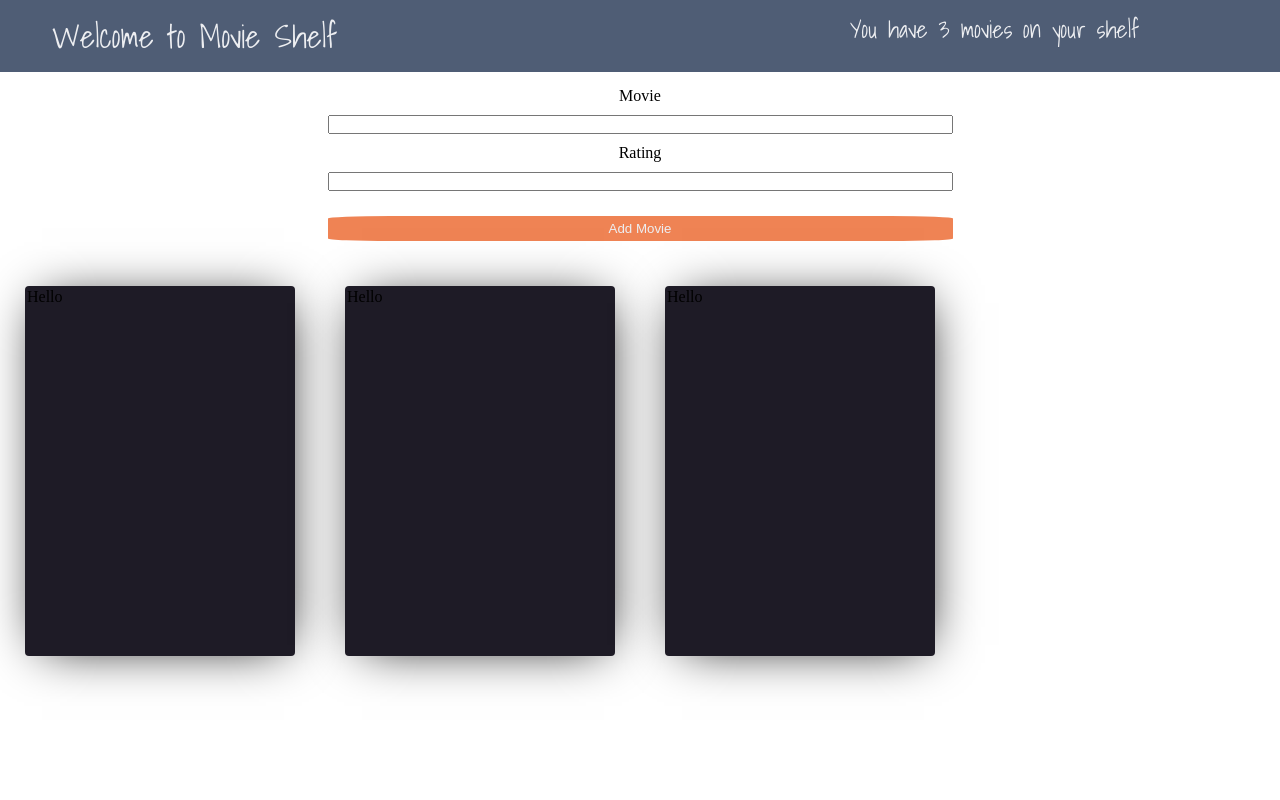
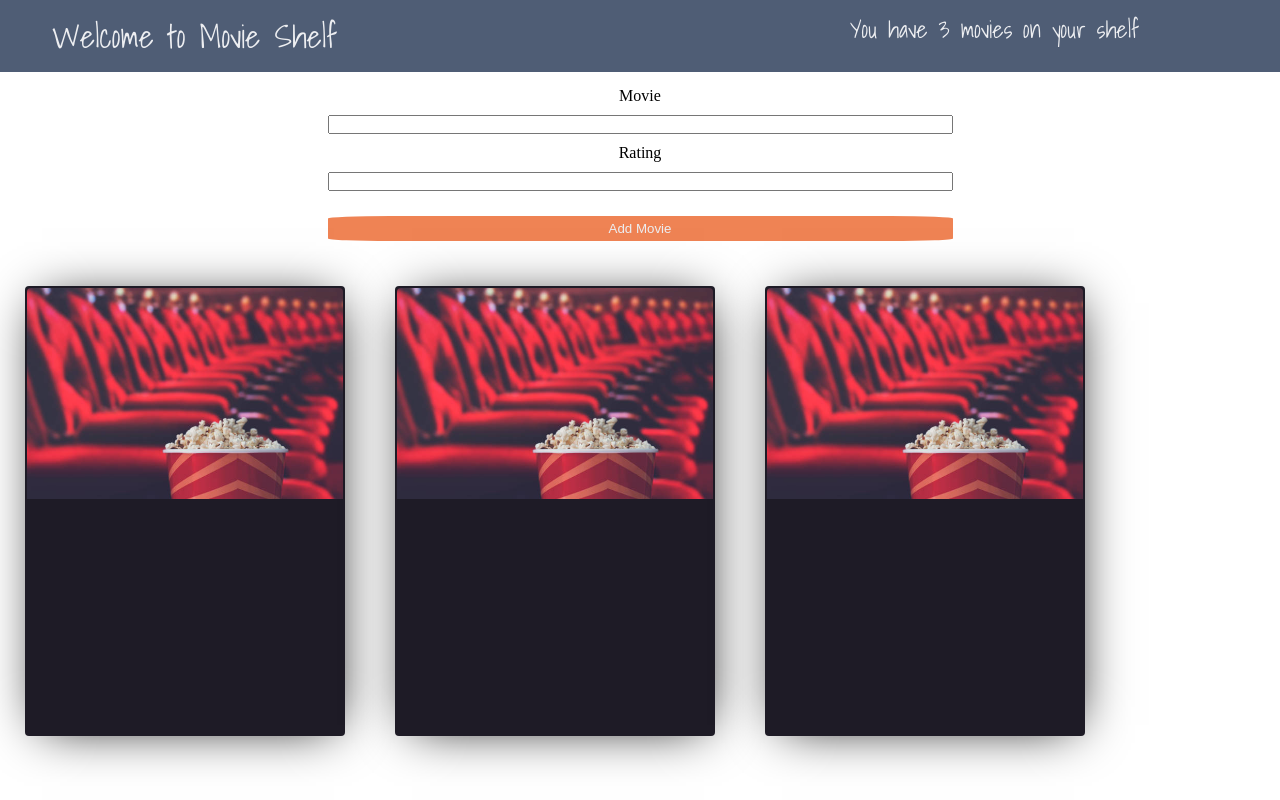
Before and after one commit to AustinFarnsworth/movie-shelf, a React (Create React App) app in the folder client/: page / in a window 1280 px wide. Built offline with nearby package versions, Linux system fonts and the light colour scheme.

Commit message:
movie card properties

```diff
--- a/client/src/ components/movieCard.css
+++ b/client/src/ components/movieCard.css
@@ -1,18 +1,26 @@
 .card-container {
-  display: inline-block;
-  /* background-color: blue; */
-}
-
-.movie {
-  max-width: 300px;
-  min-width: 270px;
-  max-height: 400px;
-  min-height: 370px;
+  width: 320px;
+  height: 450px;
   background-color: #1e1b26;
   margin: 25px;
   padding: 2px;
   box-shadow: 3px 3px 50px -14px black;
   border-radius: 4px;
+}
+
+.movie {
+}
+
+.movie-img {
+  width: 100%;
+  background-position: center;
+  background-repeat: no-repeat;
+  background-size: cover;
+  z-index: 99;
+  border-top-left-radius: 4px;
+  border-top-right-radius: 4px;
+  position: relative;
+  bottom: 0%;
 }
 
 @media screen and (max-width: 900px) {
--- a/client/src/ components/movieCard.js
+++ b/client/src/ components/movieCard.js
@@ -5,7 +5,11 @@ const MovieCard = ({name, rating}) => {
   return (
     <div className="card-container">
       <div className="movie">
-        <div>Hello</div>
+        <img
+          className="movie-img"
+          src="../images/movietheatre.jpg"
+          alt="movie"
+        />
       </div>
     </div>
   );
--- a/client/src/ components/moviesList.css
+++ b/client/src/ components/moviesList.css
@@ -1,3 +1,7 @@
 .movie-list-container {
-  /* padding: 5px 15px; */
+  width: 100%;
+  display: flex;
+  flex-direction: row;
+  flex-wrap: wrap;
+  align-content: space-around;
 }
```
Also changed, not shown: client/public/images/movietheatre.jpg (added).
